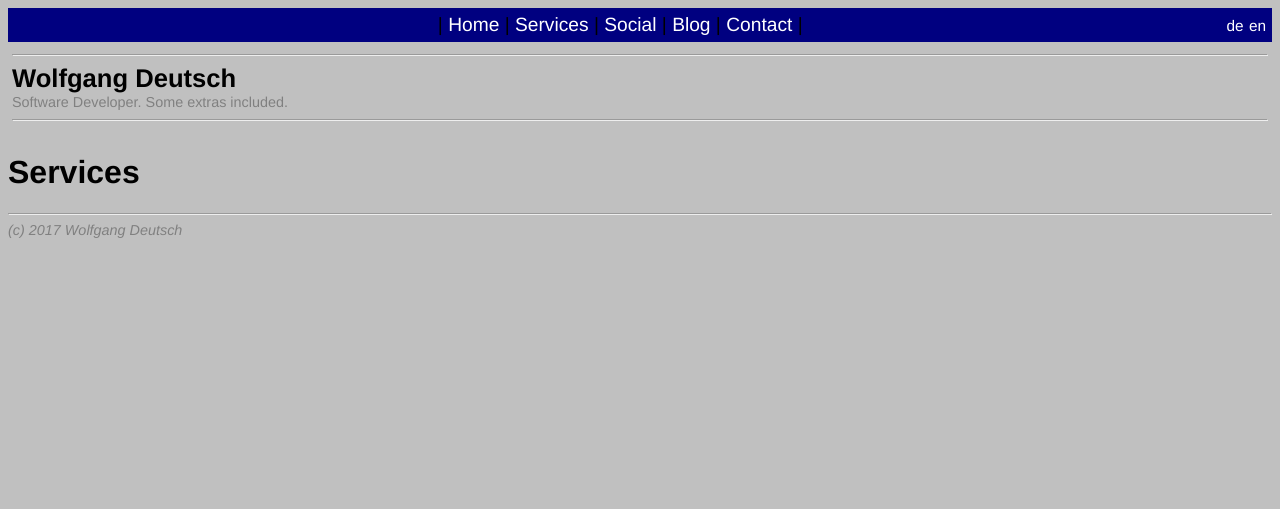
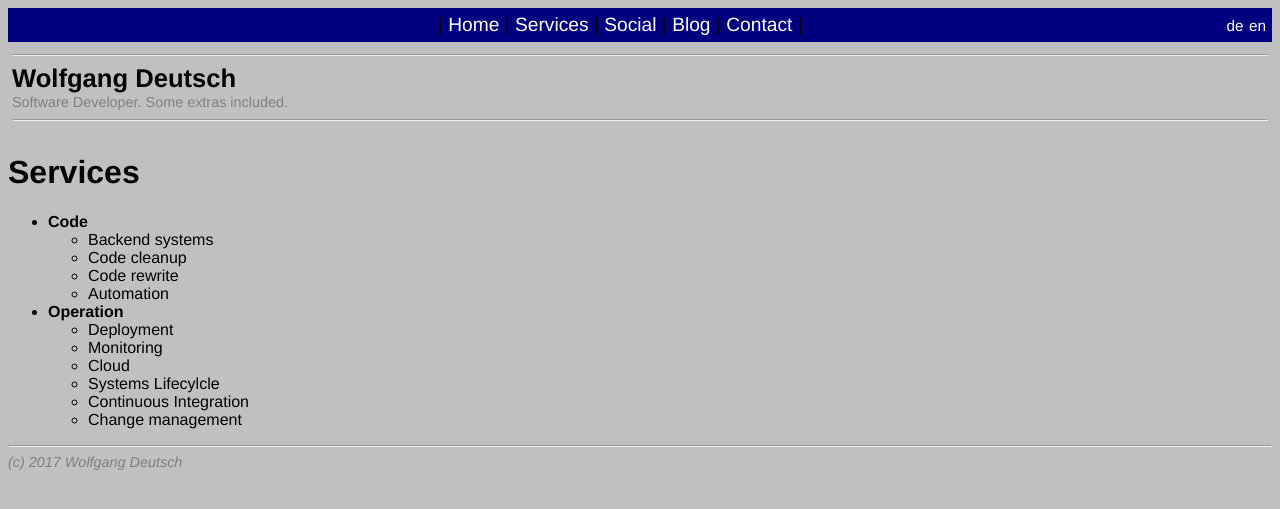
Before and after one commit to wolfgang-wdw/wolfgang-wdw.github.io, a Jekyll site: the page built from _pages/services.md, in a window 1280 px wide. Shown: the top 509 px of the page. Built offline with Jekyll 4.4.1, drawn with Linux system fonts in a browser that asks for light colours.

Commit message:
auto-generate services list for english page

```diff
--- a/_config.yml
+++ b/_config.yml
@@ -22,6 +22,40 @@ nav:
     - { title: 'Blog', href: '/blog_de'}
     - { title: 'Kontakt', href: '/kontakt' }
 
+# * **Code**
+#   * Backend systems
+#   * Code cleanup
+#   * Code rewrite
+#   * Automation
+# * **Operation**
+#   * Deployment
+#   * Monitoring
+#   * Cloud/Serverless computing
+#   * Systems Lifecycle
+#   * Continuous Integration
+#   * Change management
+# * **Coaching**
+# * **Consulting**
+# * **Leadership**
+
+
+services:
+  en:
+    - name: Code
+      sections:
+        - { name: 'Backend systems', href: '/backend_systems' }
+        - { name: 'Code cleanup', href: '/code_cleanup' }
+        - { name: 'Code rewrite', href: '/code_rewrite' }
+        - { name: 'Automation', href: '/automation'}
+    - name: Operation
+      sections:
+        - { name: 'Deployment', href: '/deployment'}
+        - { name: 'Monitoring', href: '/monitoring'}
+        - { name: 'Cloud', href: '/cloud'}
+        - { name: 'Systems Lifecylcle', href: '/systems_lifecycle'}
+        - { name: 'Continuous Integration', href: '/continous_integration'}
+        - { name: 'Change management', href: '/change_management'}
+
 markdown: kramdown
 
 sass:
--- a/_pages/services.md
+++ b/_pages/services.md
@@ -4,6 +4,34 @@ title:  Services
 lang: en
 ref: services
 permalink: "/services/"
-
 ---
 # {{ page.title }}
+
+<ul>
+{% for service in site.services[page.lang] %}
+  <li><b>{{ service.name }}</b></li>
+  <ul>
+  {% for section in service.sections %}
+    <li><a href='{{ section.href }}' class='service_href'>{{ section.name }}</a></li>
+  {% endfor %}
+  </ul>
+{% endfor %}
+</ul>
+
+
+<!--
+* **Code**
+  * Backend systems
+  * Code cleanup
+  * Code rewrite
+  * Automation
+* **Operation**
+  * Deployment
+  * Monitoring
+  * Cloud/Serverless computing
+  * Systems Lifecycle
+  * Continuous Integration
+  * Change management
+* **Coaching**
+* **Consulting**
+* **Leadership** -->
--- a/css/style.scss
+++ b/css/style.scss
@@ -7,12 +7,7 @@
 #       style:    expanded
 ---
 
-
 @import 'settings';
-
-/*
- * css styles go here
- */
 
 body {
   font-family: $font-family;
@@ -26,6 +21,15 @@ a, a:visited {
 }
 
 a:hover {
+  text-decoration: underline;
+}
+
+a.service_href, a.service_href:visited {
+  color: #000000;
+  text-decoration: none;
+}
+
+a.service_href:hover {
   text-decoration: underline;
 }
 
```
Also changed, not shown: _pages/leistungen.md (+0 -1 lines), index_de.md (+1 -1 lines).
